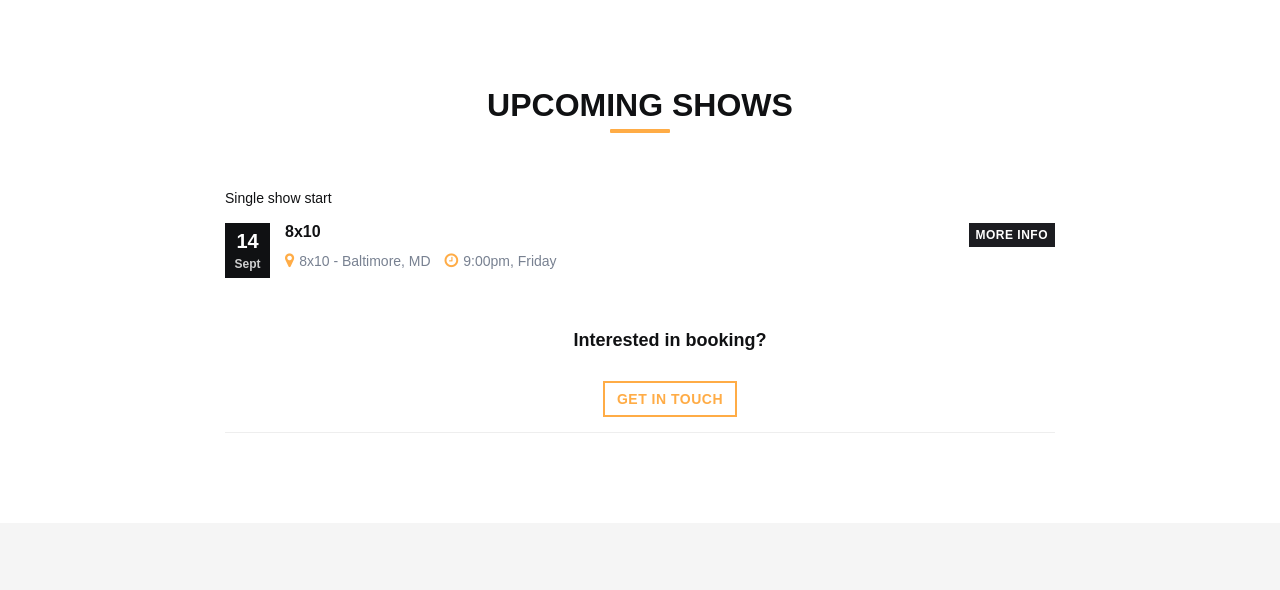
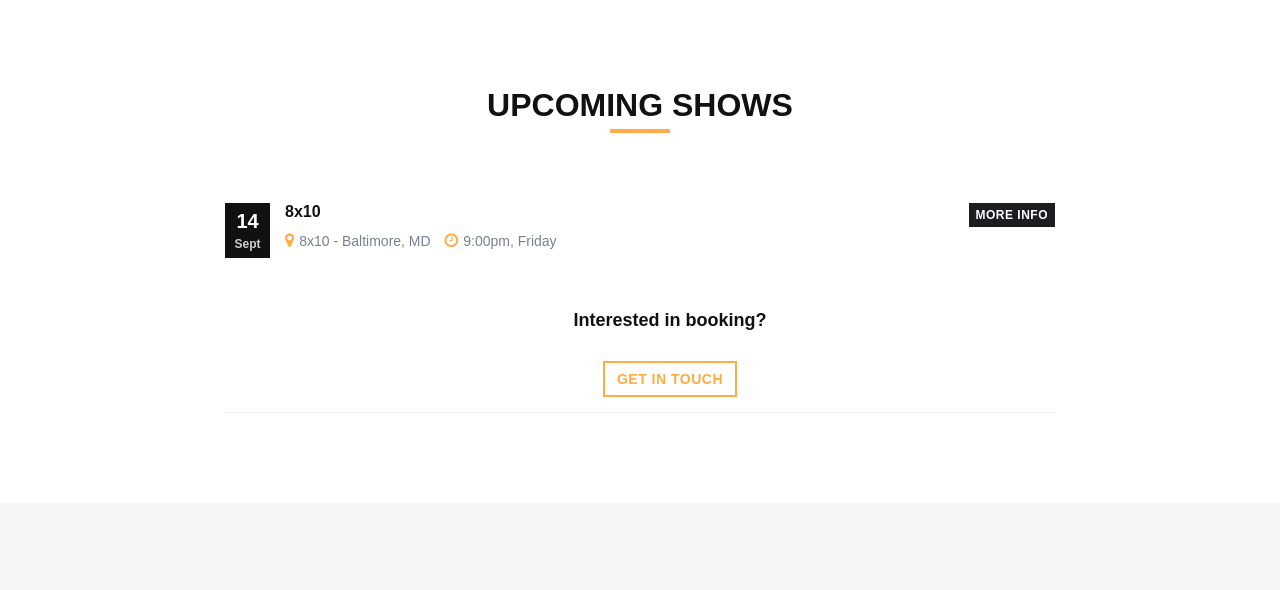
Before and after one commit to tbolt/youalreadyknow-site, a plain HTML site: page index.html in a window 1280 px wide. Shown: the part 802-1392 px from the top of the page. Drawn offline with Linux system fonts and the light colour scheme; a web font is replaced by a local one.

Commit message:
fix comment

```diff
--- a/index.html
+++ b/index.html
@@ -137,7 +137,7 @@
             --->
 
 
-            Single show start
+<!--             Single show start -->
              <div class="gigs-container">
                 <div class="item">
                     <div class="date-label">
```
